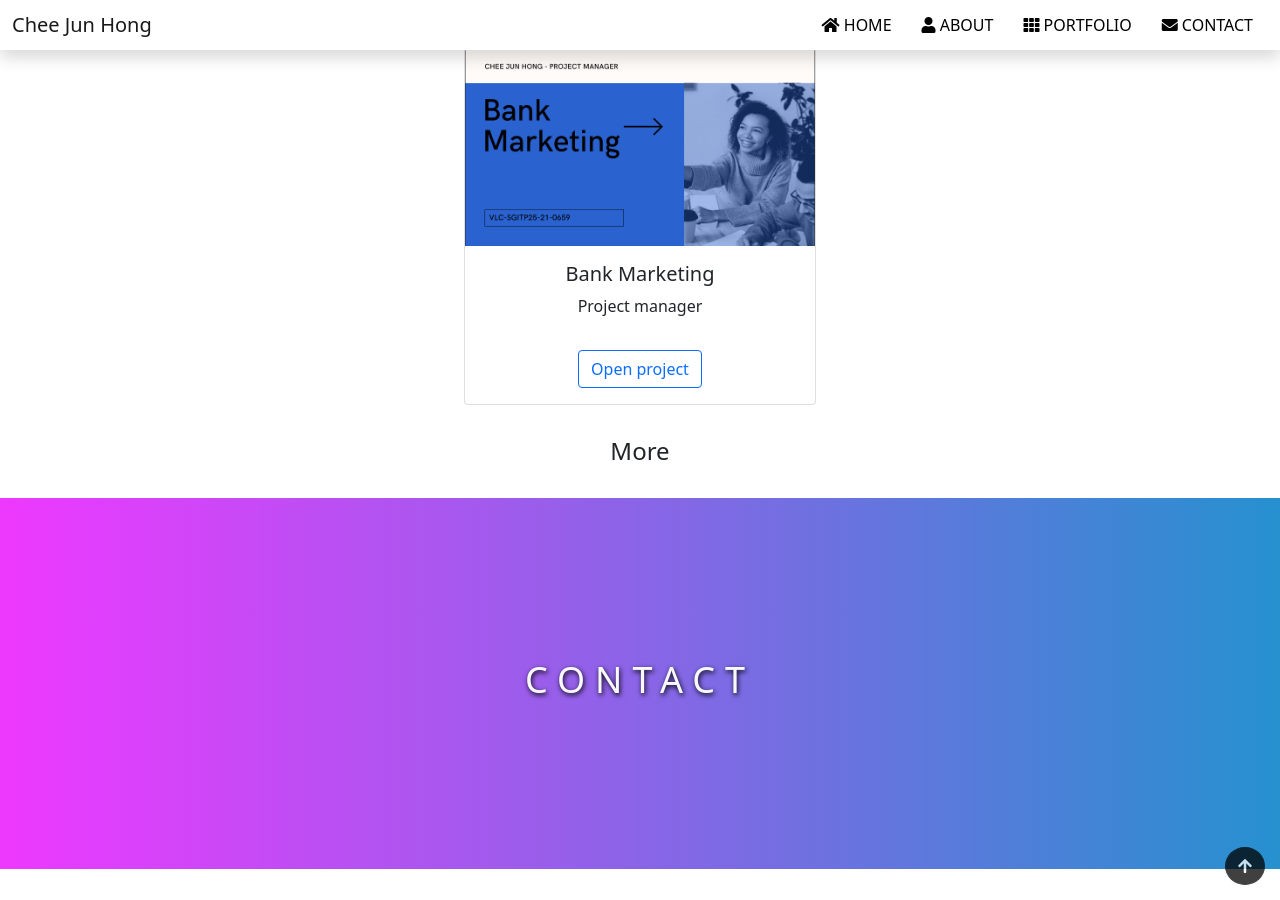
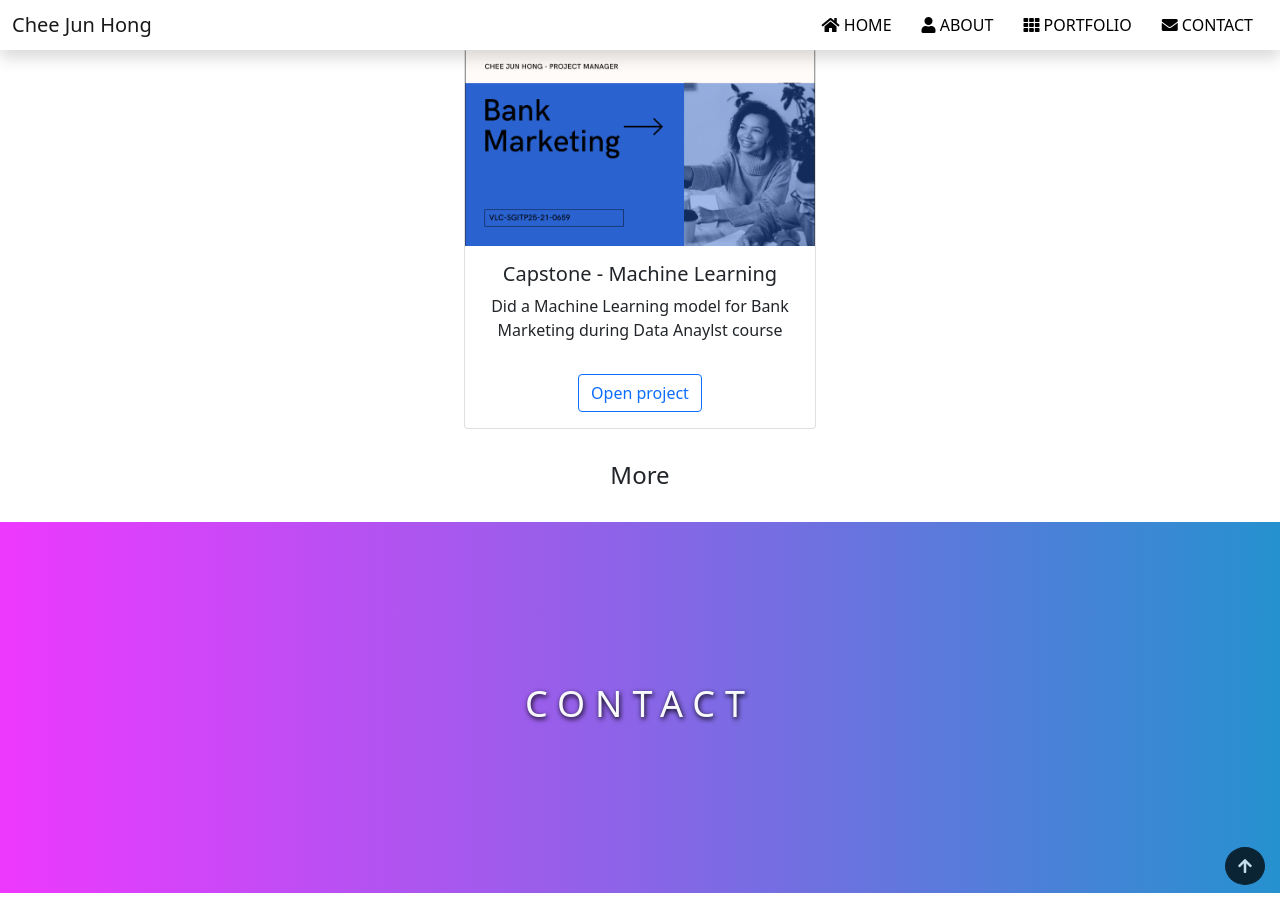
Before and after one commit to pipipapipo/test_web, a Jekyll site: the page built from index.md, in a window 1280 px wide and 900 px high, scrolled down 1423 px. Built offline with Jekyll 4.4.1, drawn with Linux system fonts in a browser that asks for light colours.

Commit message:
Update project1.md

```diff
--- a/_projects/project1.md
+++ b/_projects/project1.md
@@ -1,13 +1,14 @@
 ---
 layout: post
-title:  "Bank Marketing"
-description: "Project manager"
+title:  "Capstone - Machine Learning"
+description: "Did a Machine Learning model for Bank Marketing during Data Anaylst course"
 image: /assets/images/project1.png
 ---
 <!-- The text between the three underscore is the project metadata. title is for the project title, description is for a short project description. And image for the project image. You can leave it blank if you dont want a image. -->
 
-<iframe src="{{'/assets/files/ML.pdf'| relative_url }}" width="100%" height="500px">
+<iframe src="{{'/assets/files/ML.pdf'| relative_url }}" width="100%" height="550px">
 </iframe>
+Here, I did my final Capstone project utilising the most accurate Machine Learning model to predict if an existing customer would subsribe to a term deposit with the bank.
 project files to be named according to the following format:
 
 `name.md`
```
